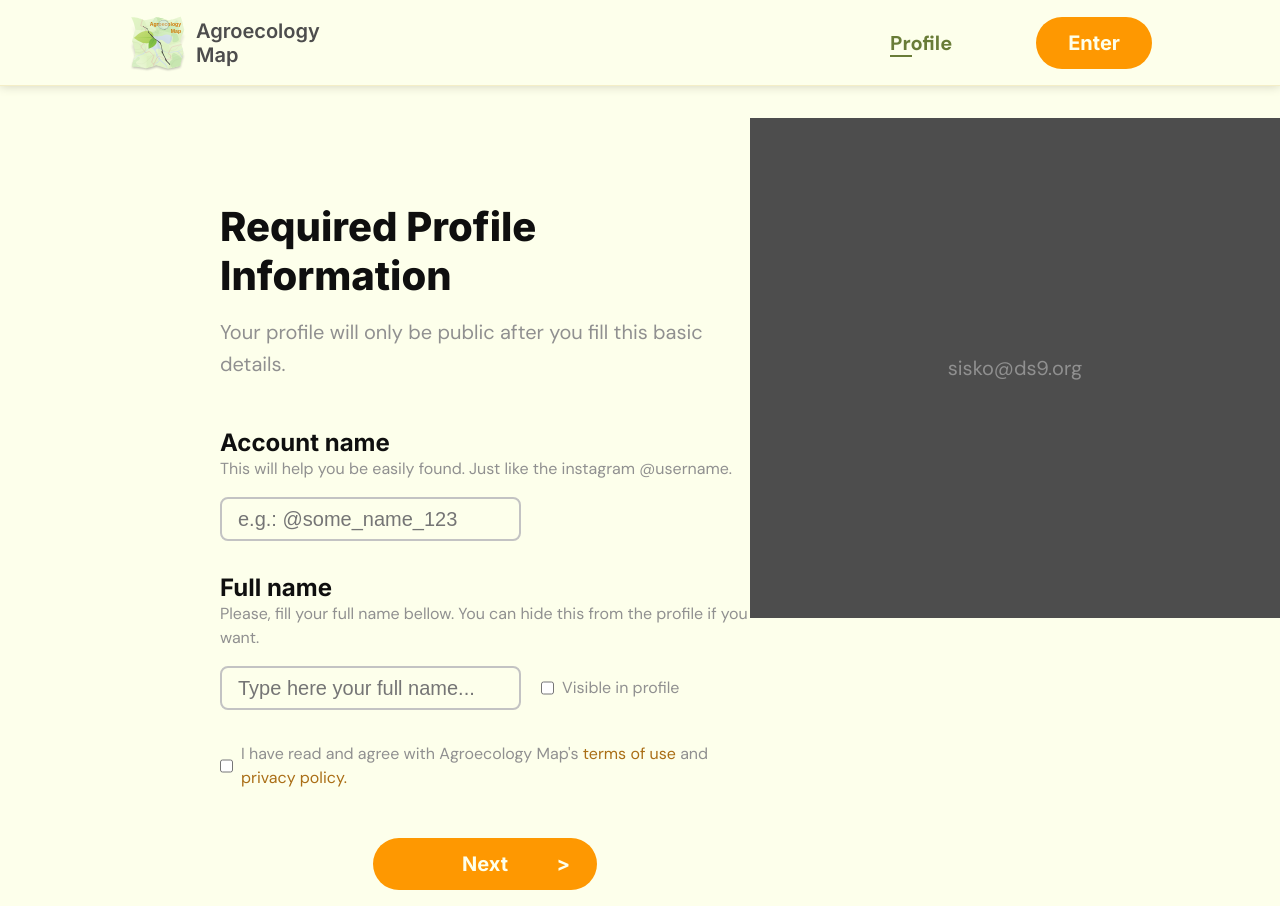
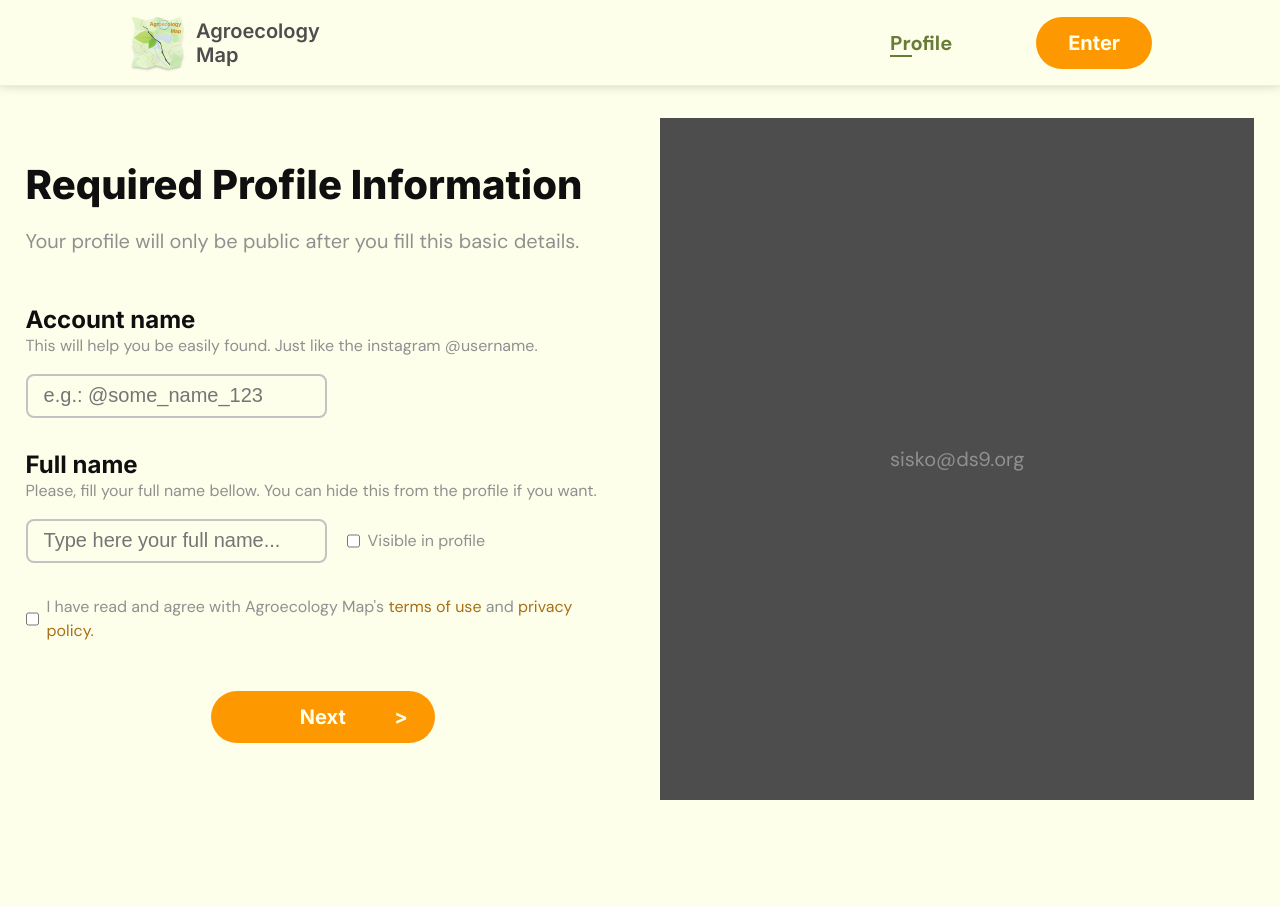
Before and after one commit to marcelo-soares-souza/Agroecology-Map-Frontend, a React (Vite) app: page /profile in a window 1280 px wide. After the commit the page ends 800 px from the top, so only its background shows below. Built offline with nearby package versions, Linux system fonts and the light colour scheme.

Commit message:
styles-fix: Profile page css fix

```diff
--- a/src/components/Profile/RequiredProfileInformation.tsx
+++ b/src/components/Profile/RequiredProfileInformation.tsx
@@ -8,7 +8,7 @@ const RequiredProfileInformation = (props: any) => {
 
   return (
     <>
-      <div className={classes.container}>
+      <div className={classes.firstColumn}>
         <div>
           <h1 className={classes.title}>Required Profile Information</h1>
           <p className="light-text">
--- a/src/pages/Profile.module.css
+++ b/src/pages/Profile.module.css
@@ -4,8 +4,12 @@
   text-align: justify;
 } */
 
-.container {
-  margin: var(--space-6) 0 0 var(--space-8);
+.columnsContainer {
+  gap: 2rem;
+  flex: 1;
+}
+
+.firstColumn {
   max-width: 620px;
   display: flex;
   flex-direction: column;
@@ -13,7 +17,7 @@
   gap: var(--space-4);
 }
 
-.container p {
+.firstColumn p {
   margin-bottom: var(--space-2);
 }
 
@@ -37,8 +41,6 @@
 }
 
 .profilePreviewContainer {
-  max-width: 800px;
-  max-height: 500px;
   background-color: var(--neutral);
 }
 
--- a/src/pages/Profile.tsx
+++ b/src/pages/Profile.tsx
@@ -24,18 +24,21 @@ const Profile = () => {
   };
 
   return (
-    <div className="two-columns">
+    <div className="column-justify-center" style={{ padding: "0 2%" }}>
+      <div className={classes.columnsContainer + " two-columns"}>
+        <div className="contain-center">
           {whichPage === "RequiredProfileInformation" && (
             <RequiredProfileInformation nextPage={nextPageHandler} />
           )}
           {whichPage === "AboutYou" && <AboutYou nextPage={nextPageHandler} />}
-
+        </div>
         <div
           className={
             classes.profilePreviewContainer + " contain-center light-text"
           }
         >
           <p>{profile.email}</p>
+        </div>
       </div>
     </div>
   );
```
Lines whose indentation alone changed are shown as unchanged.
